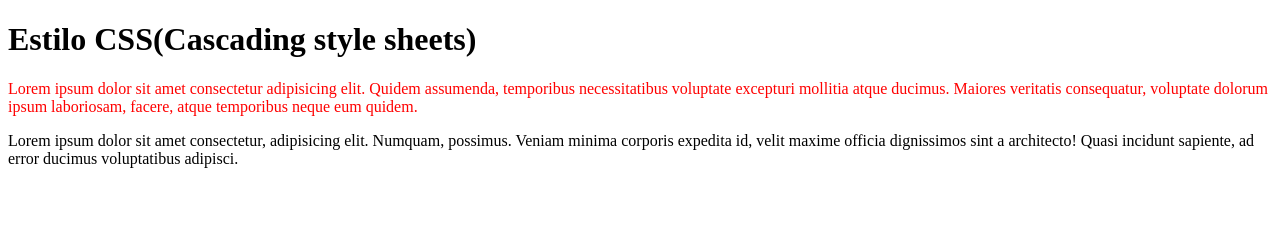
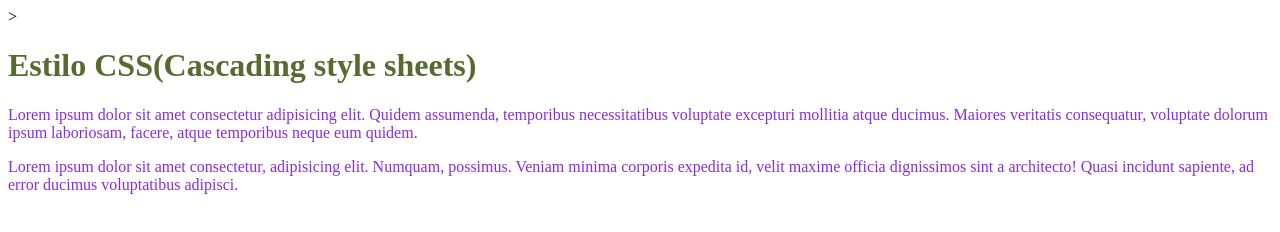
Before and after one commit to Vituuandrade/Training-CSS, a plain HTML site: page index.html in a window 1280 px wide. Drawn offline with Linux system fonts and the light colour scheme.

Commit message:
update , internal style sheets

```diff
--- a/index.html
+++ b/index.html
@@ -3,10 +3,19 @@
     <head>
         <title>Inline Style</title>
         <meta charset="utf-8">
+        <style type="text/css">
+            p {
+                color:blueviolet;
+            }
+            h1 {
+                color:darkolivegreen;
+            }
+
+        </style>>
     </head>
     <body>
         <h1>Estilo CSS(Cascading style sheets)</h1>
-        <p style="color:red">Lorem ipsum dolor sit amet consectetur adipisicing elit. Quidem assumenda, temporibus necessitatibus voluptate excepturi mollitia atque ducimus. Maiores veritatis consequatur, voluptate dolorum ipsum laboriosam, facere, atque temporibus neque eum quidem.</p>
+        <p>Lorem ipsum dolor sit amet consectetur adipisicing elit. Quidem assumenda, temporibus necessitatibus voluptate excepturi mollitia atque ducimus. Maiores veritatis consequatur, voluptate dolorum ipsum laboriosam, facere, atque temporibus neque eum quidem.</p>
         <p>Lorem ipsum dolor sit amet consectetur, adipisicing elit. Numquam, possimus. Veniam minima corporis expedita id, velit maxime officia dignissimos sint a architecto! Quasi incidunt sapiente, ad error ducimus voluptatibus adipisci.</p>
     </body>
 </html>
```
